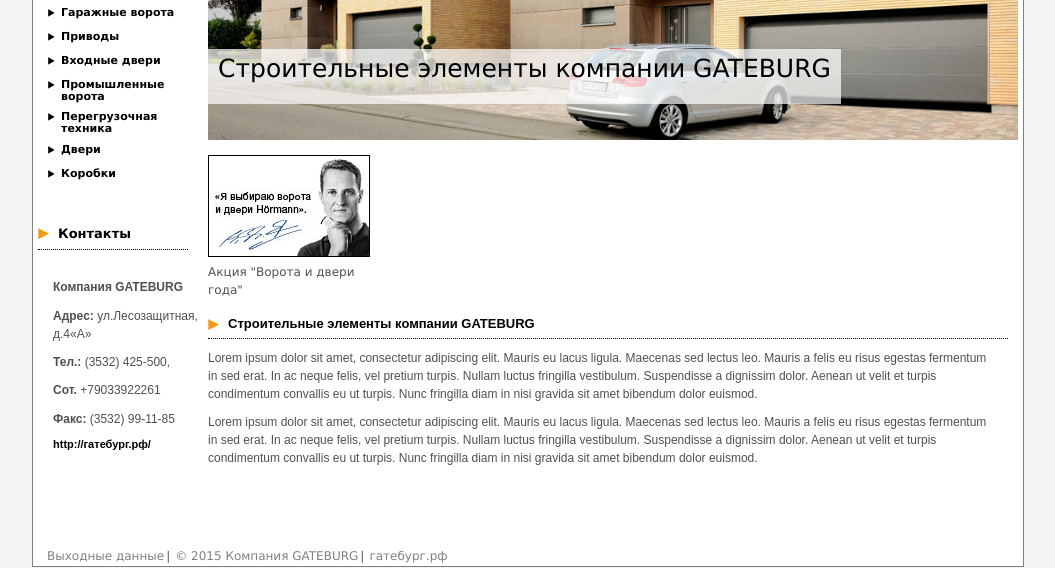
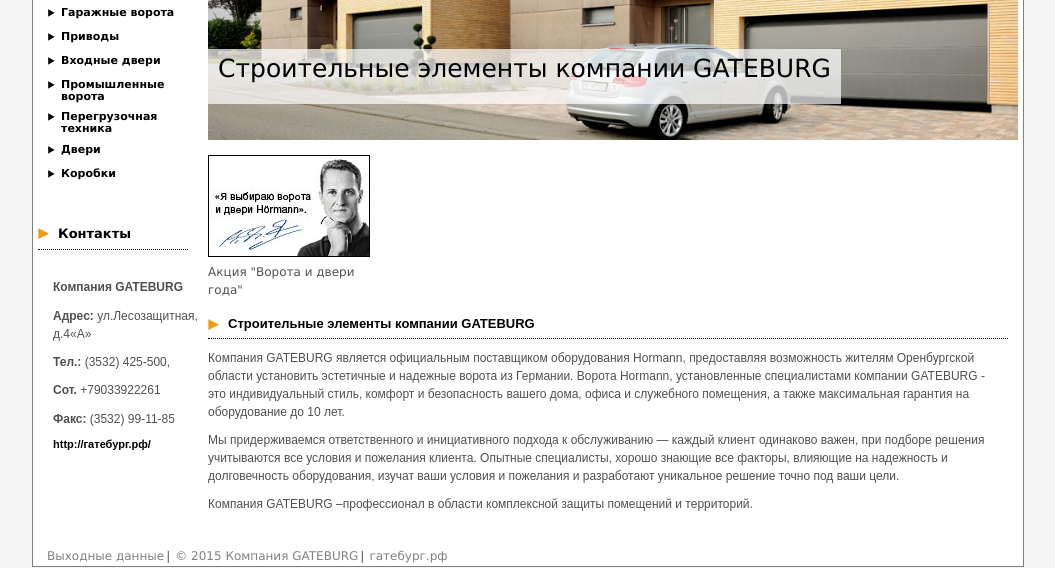
Before and after one commit to gateburg/webkit, a plain HTML site: page index.html in a window 1280 px wide. Shown: the part 232-800 px from the top of the page, without its empty margins (112-1167 px from the left). Drawn offline with Linux system fonts and the light colour scheme.

Commit message:
Update index.html

```diff
--- a/index.html
+++ b/index.html
@@ -15,7 +15,7 @@
 
 <div id="container">
 
-    <div id="head">
+	<div id="head">
 
       <div id="head-images">
         <a href="index.html"><img src="images/hoermann_partner.png" alt="Hörmann" id="schriftzug-img" height="33" width="650"></a>
@@ -31,7 +31,7 @@
       </ul-->
     </div>
 
-<div id="inhalt">
+	<div id="inhalt">
 
     <div id="navi-produkte" style="height:700px;">
 		<div id="plogo"><a href="index.html"><img src="images/haendler-logo.png" alt="" border="0" /></a></div>
@@ -88,9 +88,9 @@
 
 		<div class="left text" style="width:780px;margin:0px;padding-top:15px;">
 			<h3>Строительные элементы компании GATEBURG</h3>
-			<p>Lorem ipsum dolor sit amet, consectetur adipiscing elit. Mauris eu lacus ligula. Maecenas sed lectus leo. Mauris a felis eu risus egestas fermentum in sed erat. In ac neque felis, vel pretium turpis. Nullam luctus fringilla vestibulum. Suspendisse a dignissim dolor. Aenean ut velit et turpis condimentum convallis eu ut turpis. Nunc fringilla diam in nisi gravida sit amet bibendum dolor euismod.</p>
-			<p>Lorem ipsum dolor sit amet, consectetur adipiscing elit. Mauris eu lacus ligula. Maecenas sed lectus leo. Mauris a felis eu risus egestas fermentum in sed erat. In ac neque felis, vel pretium turpis. Nullam luctus fringilla vestibulum. Suspendisse a dignissim dolor. Aenean ut velit et turpis condimentum convallis eu ut turpis. Nunc fringilla diam in nisi gravida sit amet bibendum dolor euismod.</p>
-
+<p>Компания GATEBURG является официальным поставщиком оборудования Hormann, предоставляя возможность жителям Оренбургской области установить эстетичные и надежные ворота из Германии. Ворота Hormann, установленные специалистами компании GATEBURG - это индивидуальный стиль, комфорт и безопасность вашего дома, офиса и служебного помещения, а также максимальная гарантия на оборудование до 10 лет.</p>
+<p>Мы придерживаемся ответственного и инициативного подхода к обслуживанию — каждый клиент одинаково важен, при подборе решения учитываются все условия и пожелания клиента. Опытные специалисты, хорошо знающие все факторы, влияющие на надежность и долговечность оборудования, изучат ваши условия и пожелания и разработают уникальное решение точно под ваши цели. </p>
+<p>Компания GATEBURG –профессионал в области комплексной защиты помещений и территорий.</p>
 		</div>
 
 		<div class="spacer" style="height: 100px;">&nbsp;</div>
@@ -98,13 +98,13 @@
 
 </div>
 
-<ul id="footer">
+	<ul id="footer">
 	<li><a href="imprint.html">Выходные данные</a></li>
 	<li>|</li>
 	<li><a href="imprint.html">© 2015 Компания GATEBURG</a></li>
 	<li>|</li>
 	<li><a href="http://гатебург.рф/">гатебург.рф</a></li>
 </ul>
-
+</div>
 </body>
 </html>
```
